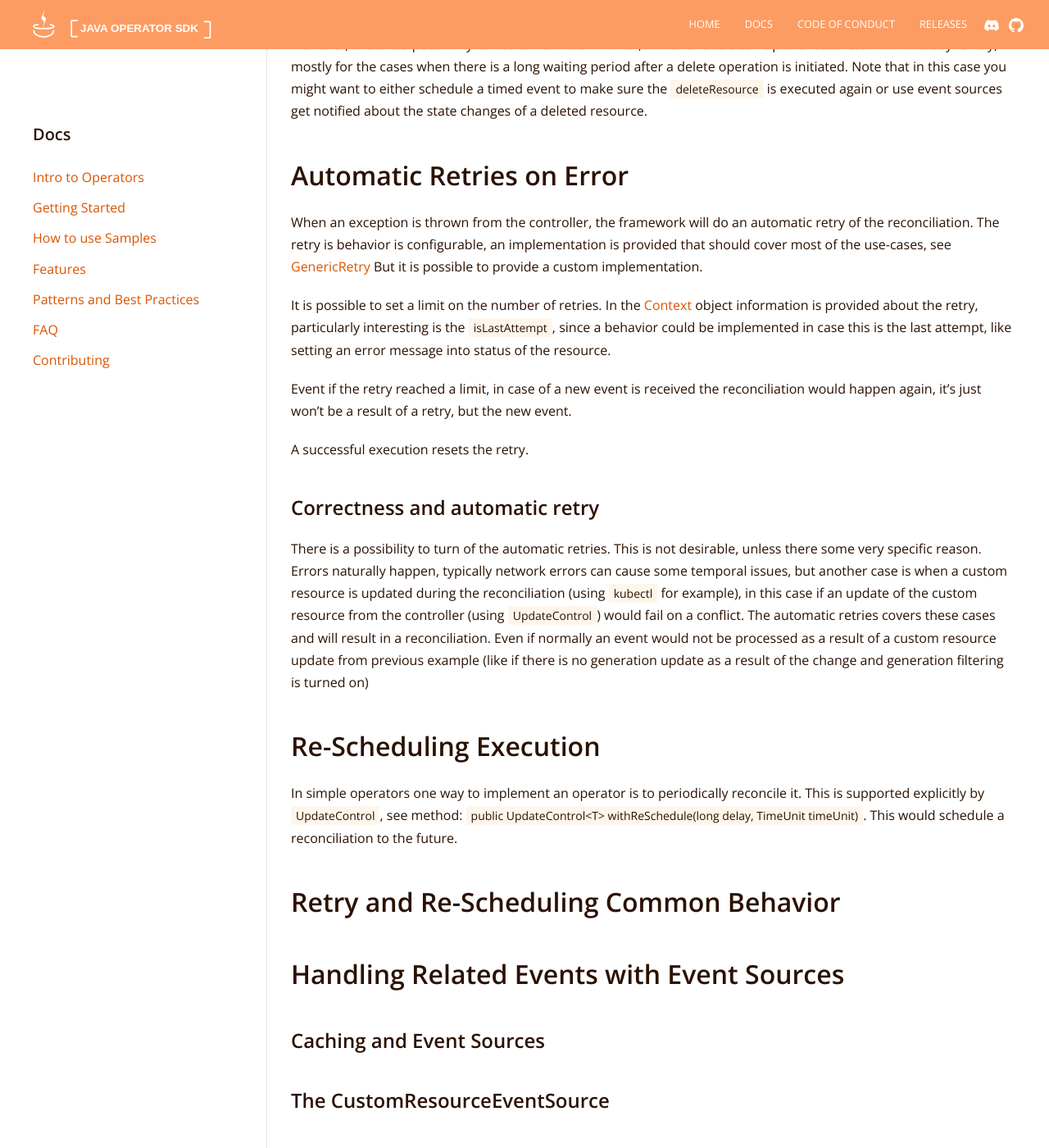
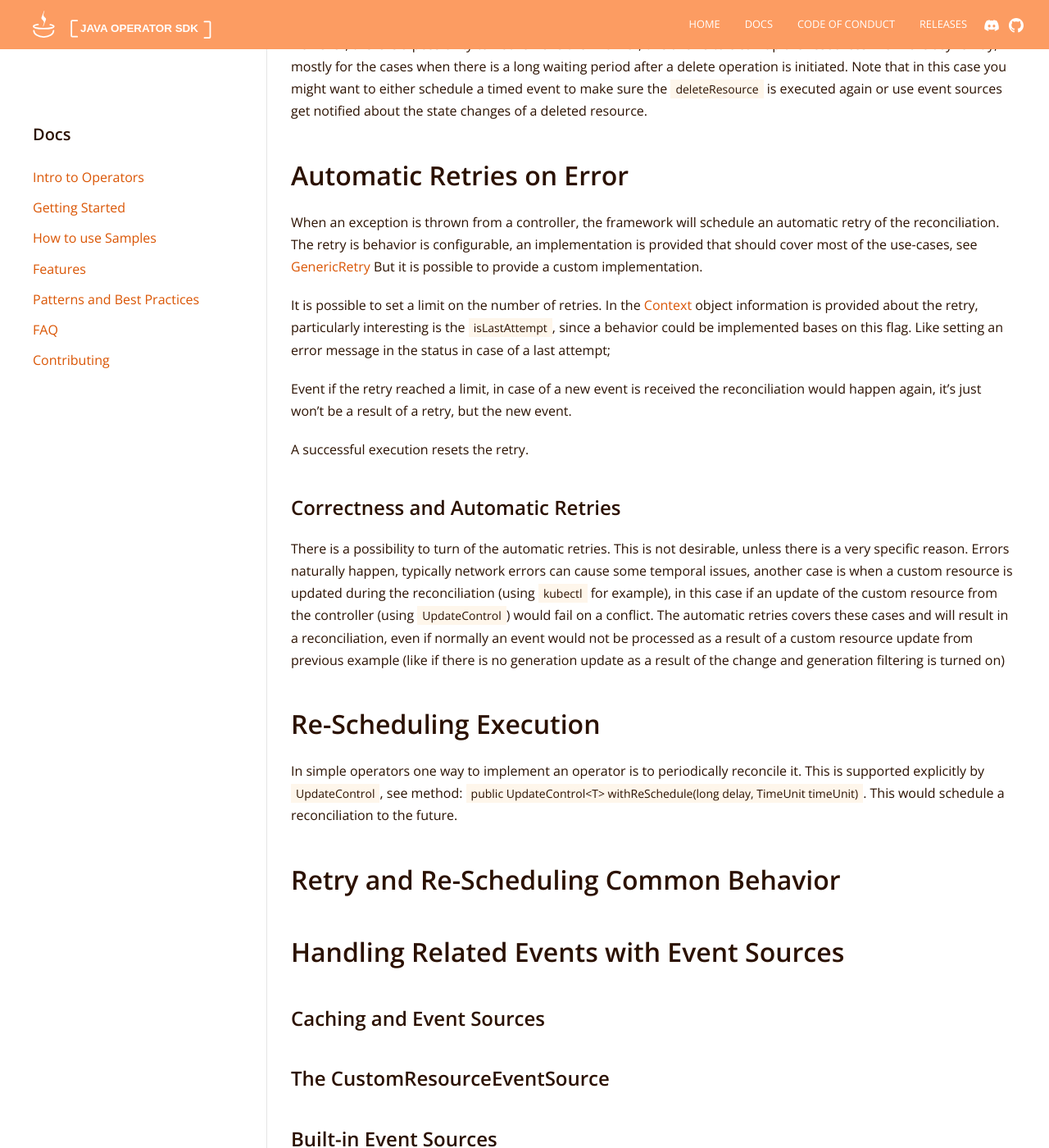
Before and after one commit to operator-framework/java-operator-sdk, a Jekyll site: the page built from docs/documentation/features.md, in a window 1280 px wide and 1400 px high, scrolled down 2593 px. Shown: the whole window at 82% size. Built offline with Jekyll 4.4.1, drawn with Linux system fonts in a browser that asks for light colours; nearby versions of some CDN libraries.

Commit message:
docs: improvements

```diff
--- a/docs/documentation/features.md
+++ b/docs/documentation/features.md
@@ -110,27 +110,27 @@
 
 ## Automatic Retries on Error
 
-When an exception is thrown from the controller, the framework will do an automatic retry of the reconciliation.
+When an exception is thrown from a controller, the framework will schedule an automatic retry of the reconciliation.
 The retry is behavior is configurable, an implementation is provided that should cover most of the use-cases, see
 [GenericRetry](https://github.com/java-operator-sdk/java-operator-sdk/blob/master/operator-framework-core/src/main/java/io/javaoperatorsdk/operator/processing/retry/GenericRetry.java)
 But it is possible to provide a custom implementation.
 
 It is possible to set a limit on the number of retries. In the [Context](https://github.com/java-operator-sdk/java-operator-sdk/blob/master/operator-framework-core/src/main/java/io/javaoperatorsdk/operator/api/Context.java)
 object information is provided about the retry, particularly interesting is the `isLastAttempt`, since a behavior
-could be implemented in case this is the last attempt, like setting an error message into status of the resource.
+could be implemented bases on this flag. Like setting an error message in the status in case of a last attempt;
 
 Event if the retry reached a limit, in case of a new event is received the reconciliation would happen again, it's
 just won't be a result of a retry, but the new event.
 
 A successful execution resets the retry.
 
-### Correctness and automatic retry
+### Correctness and Automatic Retries
 
-There is a possibility to turn of the automatic retries. This is not desirable, unless there some very specific
-reason. Errors naturally happen, typically network errors can cause some temporal issues, but
-another case is when a custom resource is updated during the reconciliation (using `kubectl` for example), in this case
+There is a possibility to turn of the automatic retries. This is not desirable, unless there is a very specific
+reason. Errors naturally happen, typically network errors can cause some temporal issues, another case is when a
+custom resource is updated during the reconciliation (using `kubectl` for example), in this case
 if an update of the custom resource from the controller (using `UpdateControl`) would fail on a conflict. The automatic
-retries covers these cases and will result in a reconciliation. Even if normally an event would not be processed
+retries covers these cases and will result in a reconciliation, even if normally an event would not be processed
 as a result of a custom resource update from previous example (like if there is no generation update as a result of the
 change and generation filtering is turned on)
 
@@ -141,7 +141,6 @@
 This would schedule a reconciliation to the future.
 
 ## Retry and Re-Scheduling Common Behavior
-
 
 ## Handling Related Events with Event Sources
 
```
